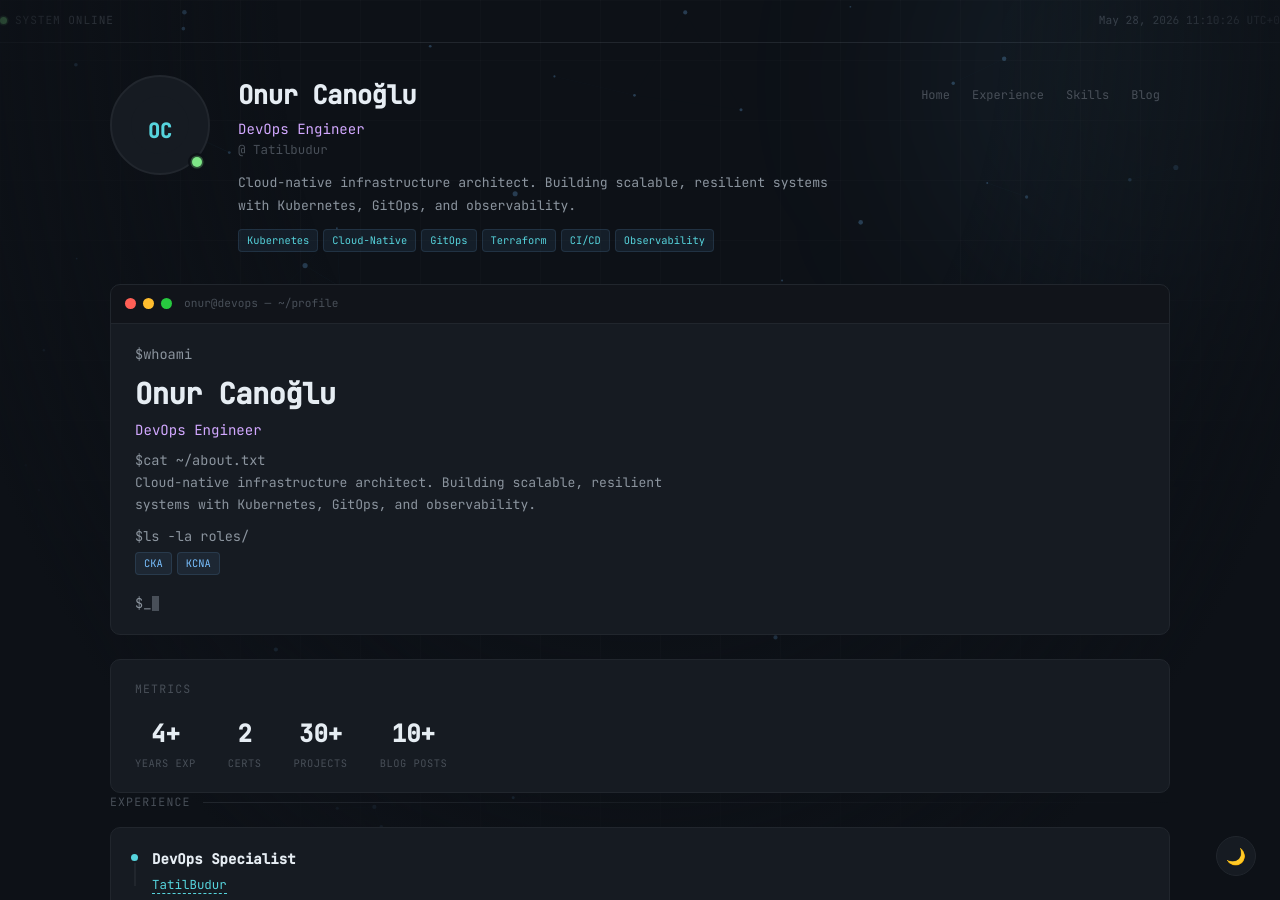
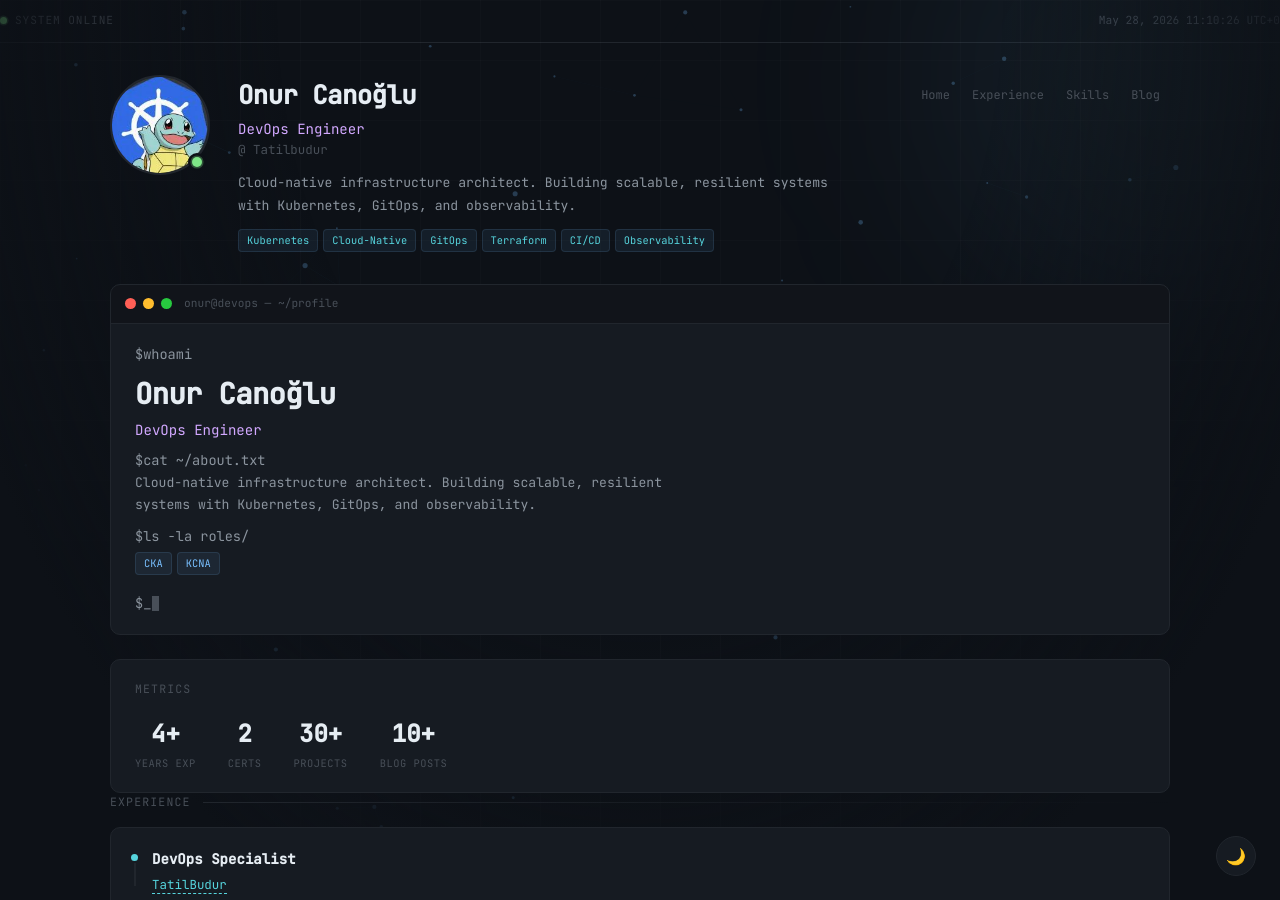
Before and after one commit to canogluonur/canogluonur.github.io, a Jekyll site: the page built from index.html, in a window 1280 px wide and 900 px high. Built offline with Jekyll 4.4.1, drawn with Linux system fonts in a browser that asks for light colours.

Commit message:
Replace SVG avatar with actual profile photo

```diff
--- a/index.html
+++ b/index.html
@@ -13,10 +13,7 @@ title: Home
   <section class="hero-section" id="hero">
     <div class="hero-avatar-block">
       <div class="hero-avatar-frame">
-        <svg viewBox="0 0 80 80" fill="none">
-          <rect width="80" height="80" rx="40" fill="var(--bg-card)"/>
-          <text x="40" y="50" text-anchor="middle" fill="var(--cyan)" font-size="28" font-family="var(--font)" font-weight="600" dominant-baseline="middle">OC</text>
-        </svg>
+        <img src="{{ '/assets/images/avatar.jpeg' | relative_url }}" alt="Onur Canoğlu" width="80" height="80">
       </div>
       <div class="hero-status">
         <div class="hero-status-dot"></div>
```
Also changed, not shown: assets/images/avatar.jpeg (added).
